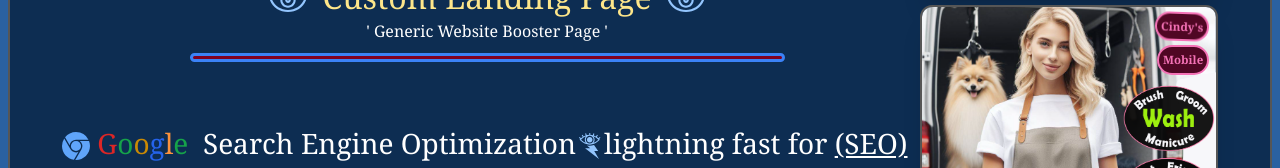
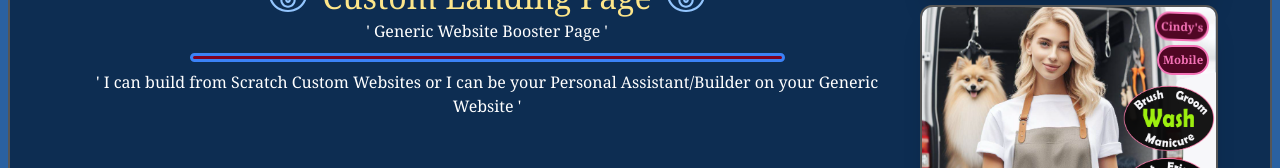
Before and after one commit to MyBaBB/My_Introduction, a React (Vite) app: page / in a window 1280 px wide. Shown: the part 471-639 px from the top of the page. Built offline with nearby package versions, Linux system fonts and the light colour scheme; a web font is replaced by a local one.

Commit message:
more words on heading

```diff
--- a/src/components/TopSection.jsx
+++ b/src/components/TopSection.jsx
@@ -75,7 +75,7 @@ const TopSection = () => {
              m-0 m-auto -mt-8 w-[70%] rounded-full border-[3px] border-blue-500 bg-[#800020] p-[1.55px] "
                     />
                   </a>
-
+                  <p className="text-center text-base mt-2  ">&apos;&nbsp;I can build from Scratch Custom Websites or I can be your Personal Assistant/Builder on your Generic Website&nbsp;&apos;</p>
                   <br />
                   <br />
 
```
